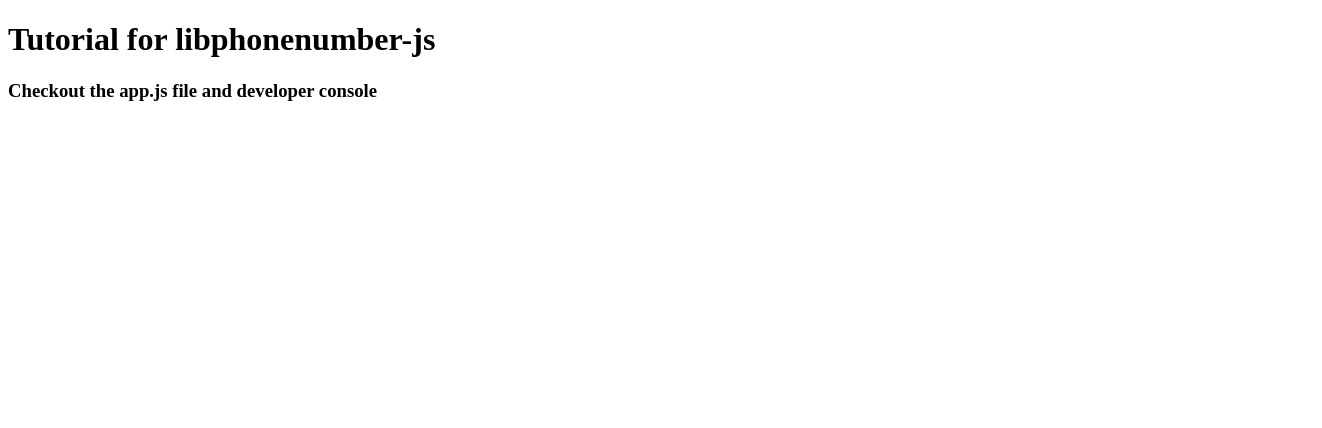
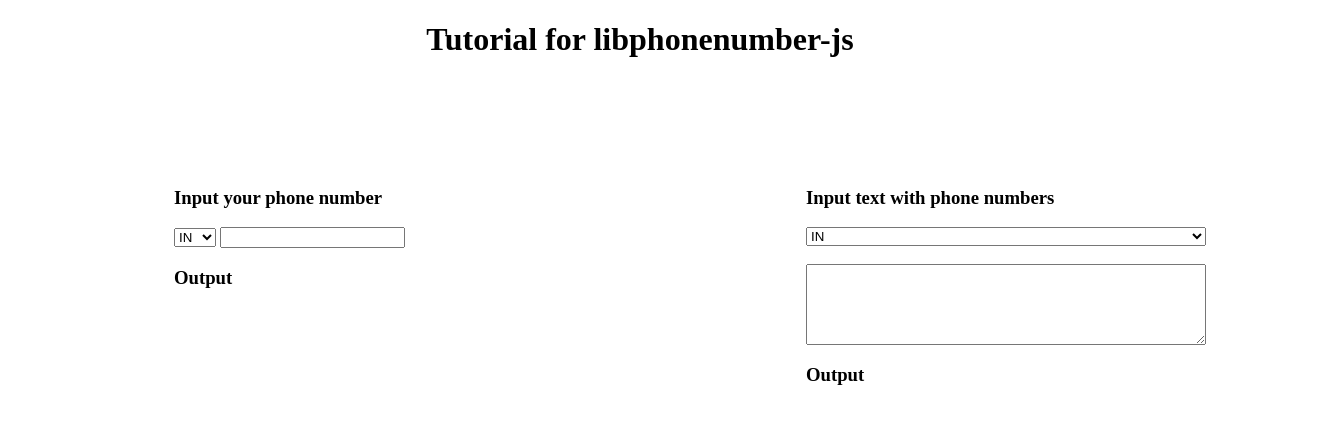
Before and after one commit to PhraseApp-Blog/libphonenumber-js-tutorial, a website: page index.html in a window 1280 px wide. Shown: the whole page, 1322 px wide, since content can reach past the window. Drawn offline with nearby package versions, Linux system fonts and the light colour scheme.

Commit message:
live demo

```diff
--- a/app.js
+++ b/app.js
@@ -1,55 +1,3 @@
-let numberObj1 = libphonenumber.parsePhoneNumber('9098765432', 'IN')
-let numberObj2 = libphonenumber.parsePhoneNumber('08212345654', 'IN')
-let numberObj3 = libphonenumber.parsePhoneNumber('+80030009009')
-
-console.log(numberObj1.format('NATIONAL'))
-console.log(numberObj1.format('INTERNATIONAL'))
-console.log(numberObj1.format('RFC3966'))
-console.log(numberObj1.format('IDD', {fromCountry: 'US'}))
-console.log(numberObj1.format('NATIONAL', {nationalPrefix: false}))
-
-
-
-console.log(numberObj1.getType())
-console.log(numberObj2.getType())
-console.log(numberObj3.getType())
-
-console.log(numberObj1.isEqual({number:"+919098765432"}))
-
-console.log(numberObj1.getURI())
-console.log(numberObj2.getURI())
-console.log(numberObj3.getURI())
-
-console.log(numberObj1.isNonGeographic())
-console.log(numberObj2.isNonGeographic())
-console.log(numberObj3.isNonGeographic())
-
-console.log(numberObj1.isPossible())
-console.log(numberObj2.isPossible())
-console.log(numberObj3.isPossible())
-
-console.log(libphonenumber.parseIncompletePhoneNumber('+7 800 555'))
-
-
-console.log(libphonenumber.formatIncompletePhoneNumber('+800300090'))
-console.log(libphonenumber.formatIncompletePhoneNumber('9876556', 'IN'))
-
-let text = `
-For tech support call +7 (800) 555-35-35 internationally
-or reach a local US branch at (213) 373-4253 ext. 1234.
-`
-console.log(libphonenumber.findPhoneNumbersInText(text, 'US'))
-
-console.log('Is US supported?', libphonenumber.isSupportedCountry('US'))
-
-
-console.log('Supported Countries', libphonenumber.getCountries())
-
-console.log('ext prefix of US', libphonenumber.getExtPrefix('US'))
-console.log('ext prefix of UK', libphonenumber.getExtPrefix('GB'))
-console.log('ext prefix of AU', libphonenumber.getExtPrefix('IN'))
-
-
 let examples
 let xmlhttp = new XMLHttpRequest();
 let url = "https://unpkg.com/libphonenumber-js@1.9.6/examples.mobile.json";
@@ -63,32 +11,74 @@
 xmlhttp.open("GET", url, true);
 xmlhttp.send();
 
-console.log(libphonenumber.parseIncompletePhoneNumber('8 (800) 555'))
-console.log(libphonenumber.parseIncompletePhoneNumber('+7 800 555'))
-console.log(libphonenumber.formatIncompletePhoneNumber('8800555', 'RU'))
-console.log(libphonenumber.formatIncompletePhoneNumber('+7800555'))
-
 
 let mData = new libphonenumber.Metadata()
 console.log(mData)
 
 
-function changePhone() {
-  console.log('change')
+var country
+setTimeout(() => {
+  country = document.getElementById("countrySelect").value;
+}, 1000)
+function changeCountry(e) {
+  console.log(e.value)
+  country = e.value
+  parseNo(document.getElementById('phone'))
+}
+var numberObjEvt
+function parseNo(e) {
+  numberObjEvt = libphonenumber.parsePhoneNumber(e.value, country)
+
+  document.querySelector('.output1').innerText = `
+  National Format: ${numberObjEvt.format('NATIONAL')}
+  International Format: ${numberObjEvt.format('INTERNATIONAL')}
+  RFC3966: ${numberObjEvt.format('RFC3966')}
+  IDD: ${numberObjEvt.format('IDD', {fromCountry: 'US'})}
+  National without Prefix: ${numberObjEvt.format('NATIONAL', {nationalPrefix: false})}
+  Type: ${numberObjEvt.getType()}
+  URI: ${numberObjEvt.getURI()}
+  Is Non Geographic: ${numberObjEvt.isNonGeographic()}
+  Is Possible: ${numberObjEvt.isPossible()}
+  Is Valid: ${numberObjEvt.isValid()}
+  Parse Incomplete Number: ${libphonenumber.parseIncompletePhoneNumber(e.value)}
+  Format Incomplete Number (without Country code): ${libphonenumber.formatIncompletePhoneNumber(e.value)}
+  Format Incomplete Number (with country code): ${libphonenumber.formatIncompletePhoneNumber(e.value, country)}
+  Is ${country} Supported: ${libphonenumber.isSupportedCountry(country)}
+  ext prefix of ${country}: ${libphonenumber.getExtPrefix(country)}
+  ext prefix of ${country}: ${libphonenumber.getExtPrefix(country)}
+  `
 }
 
-const asYouType = new libphonenumber.AsYouType('US')
-console.log('asyoutype', asYouType.input('2133734'))
-console.log('asyoutype', asYouType.getChars())
-console.log('asyoutype', asYouType.getTemplate())
+var country2
+setTimeout(() => {
+  country2 = document.getElementById("countrySelect2").value;
+  document.getElementById('textbox').value = 'For tech support call +7 (800) 555-35-35 internationally or reach a local US branch at (213) 373-4253 ext. 1234'
+  let val = libphonenumber.findPhoneNumbersInText(document.getElementById('textbox').value, country2)
+  displayValue(val)
+}, 1000)
 
-console.log('asyoutype', asYouType.input('+12133734'))
-console.log('asyoutype', asYouType.getChars())
-console.log('asyoutype', asYouType.getTemplate())
-function myFunction() {
-  let number = document.getElementById('phone').value
-  console.log('asyoutype', asYouType.input(number))
-  console.log('asyoutype', asYouType.getChars())
-  console.log('asyoutype', asYouType.getTemplate())
+function changeCountry2(e) {
+  console.log(e.value)
+  country2 = e.value
+  let val = libphonenumber.findPhoneNumbersInText(document.getElementById('textbox').value, country2)
+  displayValue(val)
+}
 
+function findPhoneNumber(e) {
+  let val = libphonenumber.findPhoneNumbersInText(e.value, country2)
+  displayValue(val)
 }
+
+function displayValue(value) {
+  console.log(value)
+  let text = ''
+  for(let i = 0; i < value.length; i++) {
+    text += `
+    country: ${value[i].number.country}
+    countryCallingCode: ${value[i].number.countryCallingCode}
+    nationalNumber: ${value[i].number.nationalNumber}
+    number: ${value[i].number.number}
+    `
+  }
+  document.querySelector('.output2').innerText = text
+}
--- a/index.html
+++ b/index.html
@@ -6,7 +6,55 @@
   <script src="https://unpkg.com/libphonenumber-js@1.9.6/bundle/libphonenumber-max.js"></script>
   <script src="app.js"></script>
   <title>Demo</title>
-  <h1> Tutorial for libphonenumber-js</h1>
-  <h3> Checkout the app.js file and developer console</h3>
+  <style>
+    .container {
+      margin: 50px;
+      width: 500px;
+      display: flex;
+      justify-content: space-around;
+      width: 100%;
+    }
+    .item {
+      min-width: 400px;
+      margin: 20px;
+      display: flex;
+      flex-flow: column;
+    }
+  </style>
 </head>
+<body>
+  <h1 style="text-align: center;"> Tutorial for libphonenumber-js</h1><br>
+ <div class="container">
+  <div class="item">
+    <h3> Input your phone number</h3>
+    <div>
+      <select id="countrySelect" onchange="changeCountry(this)">
+        <option value="IN">IN</option>
+        <option value="US">US</option>
+        <option value="GB">GB</option>
+        <option value="AU">AU</option>
+      </select>
+      <input type="text" id="phone" onkeyup="parseNo(this)" />
+    </div>
+    <h3> Output</h3>
+    <div class="output1"></div>
+  </div>
+  <div class="item">
+    <h3> Input text with phone numbers</h3>
+    <select id="countrySelect2" onchange="changeCountry2(this)">
+      <option value="IN">IN</option>
+      <option value="US">US</option>
+      <option value="GB">GB</option>
+      <option value="AU">AU</option>
+    </select>
+    <br>
+      <textarea rows="5" type="textarea" id="textbox" onkeyup="findPhoneNumber(this)"
+        value="For tech support call +7 (800) 555-35-35 internationally
+        or reach a local US branch at (213) 373-4253 ext. 1234."
+      ></textarea>
+    <h3> Output</h3>
+    <div class="output2"></div>
+  </div>
+ </div>
+</body>
 </html>
```
